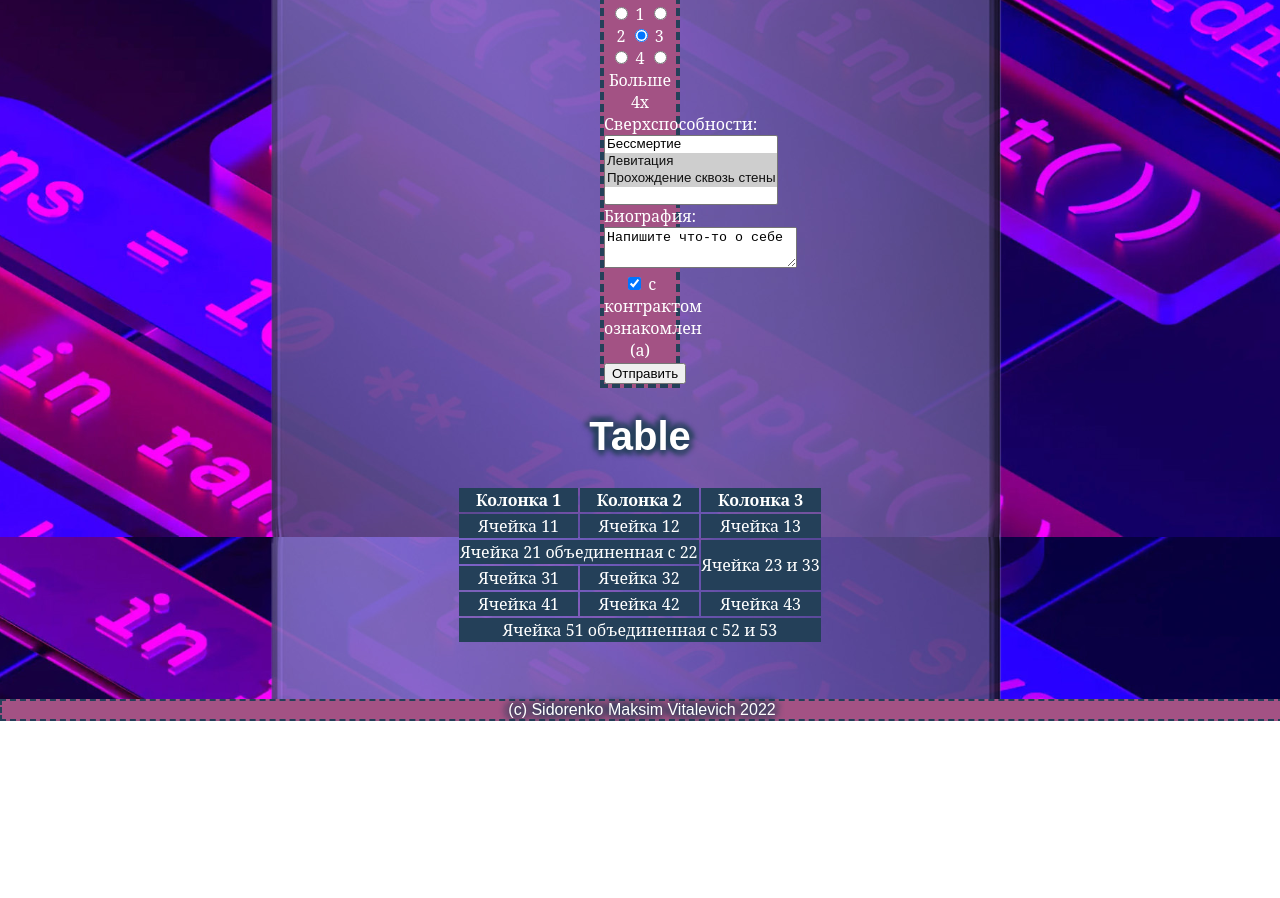
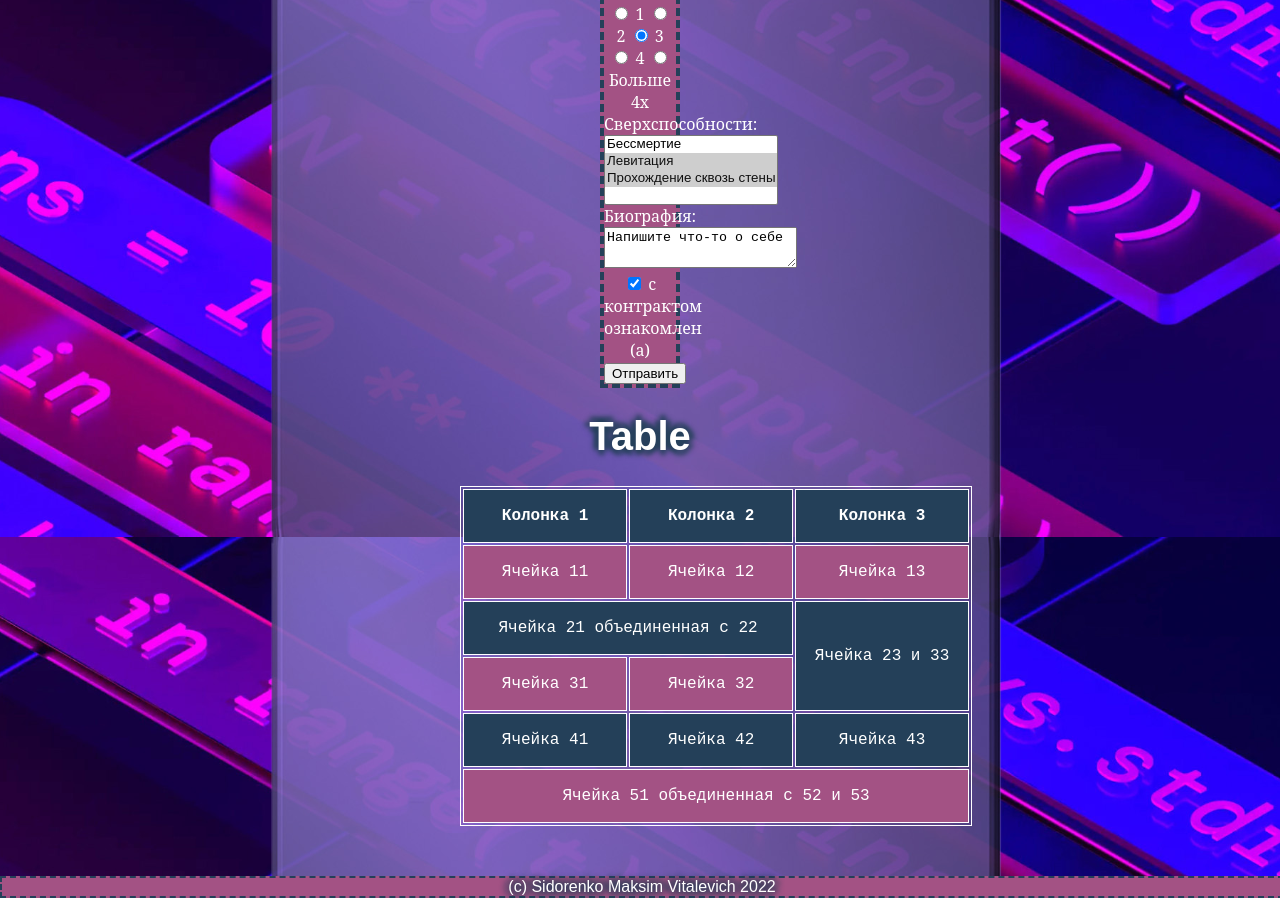
Before and after one commit to mattakvshi/laba2.githab.io, a plain HTML site: page index.html in a window 1280 px wide. Shown: the part 1863-2761 px from the top of the page. Before the commit the page ends 2584 px from the top, so only its background shows below. Drawn offline with Linux system fonts and the light colour scheme.

Commit message:
Update style.css

```diff
--- a/style.css
+++ b/style.css
@@ -127,13 +127,26 @@ a:hover{
 
 
 table{
+    margin-left: 460px;
+    width: 40%;
+    font-family: 'Space Mono', monospace;;
+}
+table,th,td{
+    border: 1px solid #244059;
+    border-color: white;
     text-align: center;
-    display: inline-block;
+    height:50px;
+}
+tr:nth-child(odd)
+{
+    background-color: #244059;
+    padding: 4px;
 }
 
-td,th{
-    text-align: center;
-    background-color: #244059;
+tr:nth-child(even)
+{
+    background-color: #a35284;
+    padding: 4px;
 }
 
 
```
